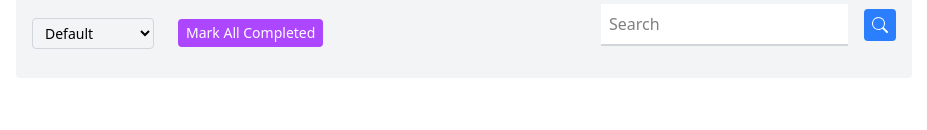
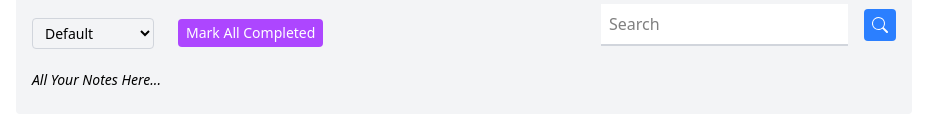
Before and after one commit to hasan814/Redux-TodoApp, a React (Vite) app: page / in a window 1280 px wide. Shown: the part 170-300 px from the top of the page, without its empty margins (176-1103 px from the left). Built offline with nearby package versions, Linux system fonts and the light colour scheme.

Commit message:
Added TodoList Section

```diff
--- a/src/components/modules/FilterSection.jsx
+++ b/src/components/modules/FilterSection.jsx
@@ -5,7 +5,7 @@ const FilterSection = ({ searchHandler, searchTerm }) => {
     <div className="flex items-center mb-4">
       <input
         type="text"
-        id="addTodoInput"
+        id="addSearchInput"
         value={searchTerm}
         name="addToDoInput"
         placeholder="Search"
--- /dev/null
+++ b/src/components/modules/TodoList.jsx
@@ -0,0 +1,32 @@
+import { useSelector } from "react-redux";
+import { v4 } from "uuid";
+
+const TodoList = () => {
+  // =============== Redux ===============
+  const filteredTodos = useSelector((state) => {
+    const { todos } = state;
+    const { filter } = state;
+    const { searchTerm } = state;
+    return todos.filter((todo) => {
+      const matchsFilter =
+        (filter === "COMPLETED" && todo.completed) ||
+        (filter === "INCOMPLETED" && !todo.completed) ||
+        filter === "ALL";
+      const matchsSearch = todo.text
+        .toLowerCase()
+        .includes(searchTerm.toLowerCase());
+      return matchsFilter && matchsSearch;
+    });
+  });
+
+  // =============== Rendering ===============
+  return (
+    <ul>
+      <li className="my-2 text-sm italic">All Your Notes Here...</li>
+      {!!filteredTodos.length &&
+        filteredTodos.map((todo) => <li key={v4()}>{todo.text}</li>)}
+    </ul>
+  );
+};
+
+export default TodoList;
--- a/src/components/templates/TodoHomePage.jsx
+++ b/src/components/templates/TodoHomePage.jsx
@@ -2,9 +2,10 @@ import { addTodo, updateSearchTerm } from "../../redux/action";
 import { useDispatch } from "react-redux";
 import { useState } from "react";
 
+import FilterSection from "../modules/FilterSection";
 import InputHeader from "../modules/InputHeader";
-import FilterSection from "../modules/FilterSection";
 import FilterBtn from "../modules/FilterBtn";
+import TodoList from "../modules/TodoList";
 
 const TodoHomePage = () => {
   // =============== Dispatch ===============
@@ -47,6 +48,7 @@ const TodoHomePage = () => {
           searchHandler={searchHandler}
         />
       </div>
+      <TodoList />
     </div>
   );
 };
--- a/src/redux/reducers.jsx
+++ b/src/redux/reducers.jsx
@@ -11,18 +11,15 @@ import {
 
 const initialState = {
   todos: [],
-  filter: "All",
+  filter: "ALL",
   searchTerm: "",
 };
 
 const todoReducer = (state = initialState, action) => {
-  switch (action.payload) {
+  switch (action.type) {
     case ADD_TODO:
       return {
-        todos: [
-          ...state.todos,
-          { text: action.payload.text, completed: false },
-        ],
+        todos: [...state.todos, { text: action.payload, completed: false }],
         filter: state.filter,
         searchTerm: state.searchTerm,
       };
```
Also changed, not shown: src/components/modules/TodoItems.jsx (added).
